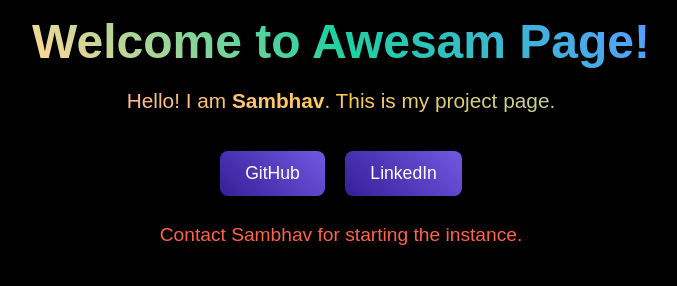
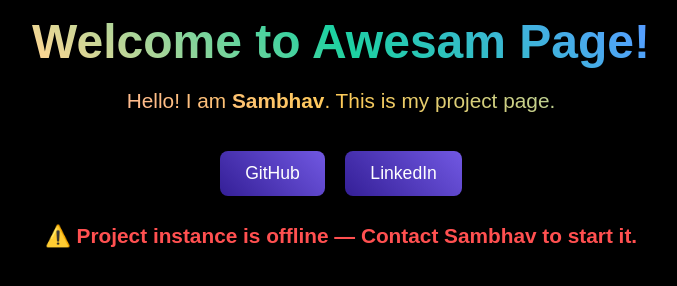
Before and after one commit to awesam7/awesam-hub, a plain HTML site: page index.html in a window 1280 px wide. Shown: the part 260-546 px from the top of the page, without its empty margins (299-976 px from the left). Drawn offline with Linux system fonts and the light colour scheme; no server answers.

Commit message:
Refactor index.html for styling and error handling
Updated styles and improved error message display for project status.

```diff
--- a/index.html
+++ b/index.html
@@ -6,23 +6,20 @@
         body {
             font-family: 'Poppins', Arial, sans-serif;
             text-align: center;
-            background-color: #000; /* black background */
+            background-color: #000;
             margin: 0;
             padding: 50px;
             color: #fff;
         }
 
-        /* Colorful gradient title */
         h1 {
             font-size: 3em;
             margin-bottom: 10px;
             background: linear-gradient(45deg, #ff6b6b, #f7d794, #1dd1a1, #54a0ff, #5f27cd);
             -webkit-background-clip: text;
             -webkit-text-fill-color: transparent;
-            font-weight: bold;
         }
 
-        /* Colorful paragraph text */
         p {
             font-size: 1.3em;
             margin-bottom: 30px;
@@ -31,7 +28,6 @@
             -webkit-text-fill-color: transparent;
         }
 
-        /* Buttons redesigned for black theme */
         .btn {
             display: inline-block;
             padding: 12px 25px;
@@ -51,23 +47,21 @@
             transform: scale(1.05);
         }
 
-        .gif-container {
-            margin-bottom: 30px;
-        }
+        .gif-container { margin-bottom: 30px; }
 
         .error-message {
             margin-top: 20px;
-            font-size: 1.2em;
-            color: #ff6347; /* Red for error message */
+            font-size: 1.3em;
+            font-weight: bold;
+            color: #ff5050;
         }
     </style>
 </head>
 <body>
 
-    <!-- GIF at the top -->
     <div class="gif-container">
         <img src="https://media.giphy.com/media/DpNrB4a210Qg0/giphy.gif"
-             alt="Animated gif of a rocket launching"
+             alt="Rocket"
              width="250">
     </div>
 
@@ -75,41 +69,40 @@
 
     <p>Hello! I am <strong>Sambhav</strong>. This is my project page.</p>
 
-    <!-- Buttons -->
     <a href="https://github.com/awesam7" class="btn" target="_blank">GitHub</a>
     <a href="https://www.linkedin.com/in/sharma-sam" class="btn" target="_blank">LinkedIn</a>
+
+    <!-- Project button -->
     <a id="projectBtn" href="http://13.59.2.247:5000" class="btn" target="_blank">Project</a>
 
-    <!-- Error Message -->
-    <div id="errorMessage" class="error-message" style="display: none;">
-        Contact Sambhav for starting the instance.
+    <!-- Hidden message -->
+    <div id="errorMessage" class="error-message" style="display:none;">
+        ⚠️ Project instance is offline — Contact <strong>Sambhav</strong> to start it.
     </div>
 
     <script>
-        // Check if the "Project" link is reachable
-        function checkProjectLink() {
-            const projectLink = "http://13.59.2.247:5000";
-            const projectButton = document.getElementById('projectBtn');
-            const errorMessage = document.getElementById('errorMessage');
+        function checkProjectStatus() {
+            const url = "http://13.59.2.247:5000";
+            const btn = document.getElementById("projectBtn");
+            const msg = document.getElementById("errorMessage");
 
-            // Use Fetch API to check the link
-            fetch(projectLink, { method: 'HEAD' })
-                .then(response => {
-                    if (!response.ok) {
-                        // If the link is not reachable, show the error message
-                        errorMessage.style.display = 'block';
-                        projectButton.style.display = 'none';  // Hide the "Project" button
+            // Try fetching the project
+            fetch(url, { method: "GET" })
+                .then(resp => {
+                    // If server is up but returns error code (like 500)
+                    if (!resp.ok) {
+                        btn.style.display = "none";
+                        msg.style.display = "block";
                     }
                 })
-                .catch(() => {
-                    // If the fetch request fails, show the error message
-                    errorMessage.style.display = 'block';
-                    projectButton.style.display = 'none';  // Hide the "Project" button
+                .catch(err => {
+                    // If server is DOWN -> ERR_CONNECTION_REFUSED triggers here
+                    btn.style.display = "none";
+                    msg.style.display = "block";
                 });
         }
 
-        // Call the function to check the link when the page loads
-        window.onload = checkProjectLink;
+        window.onload = checkProjectStatus;
     </script>
 
 </body>
```
